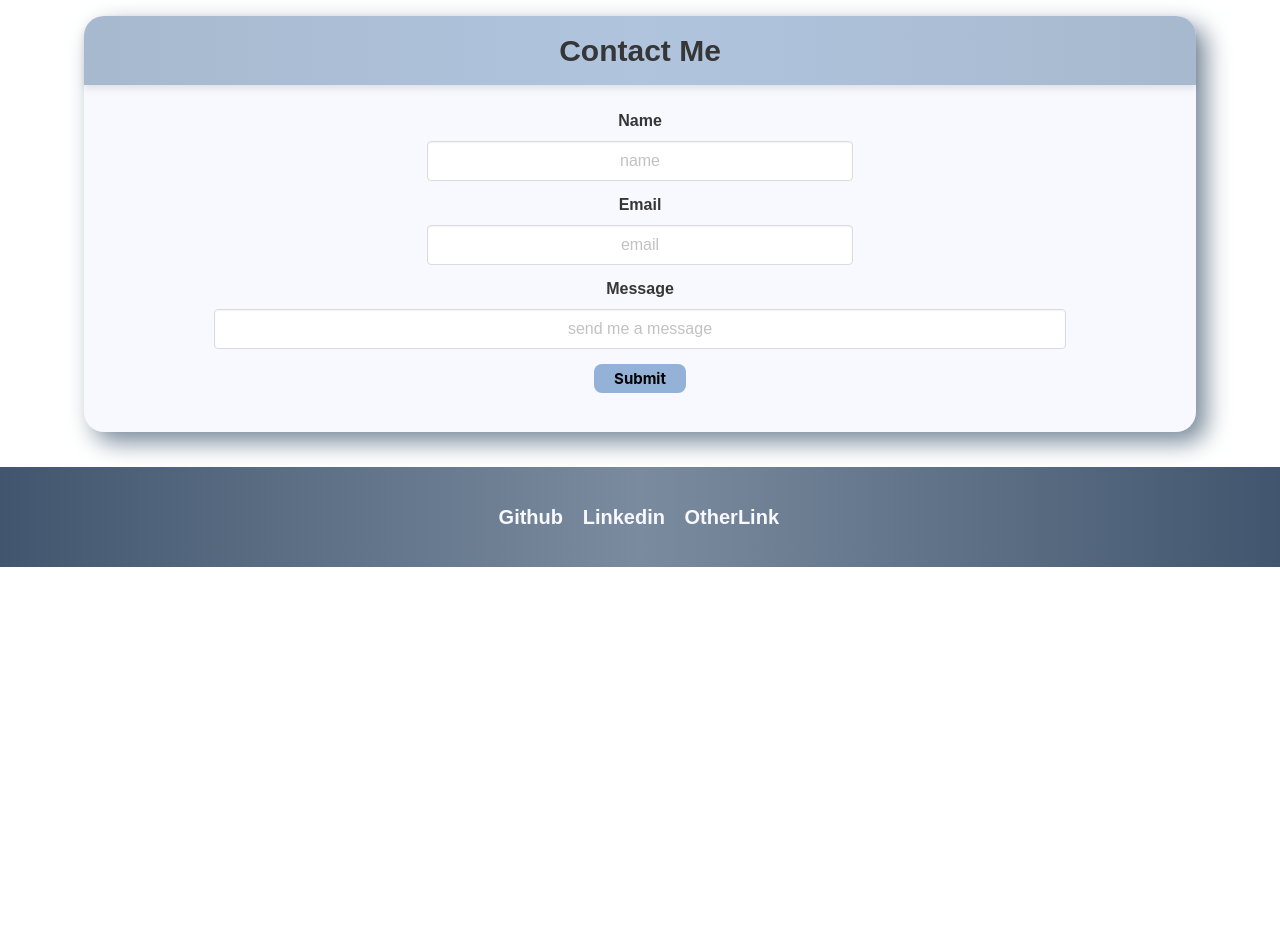
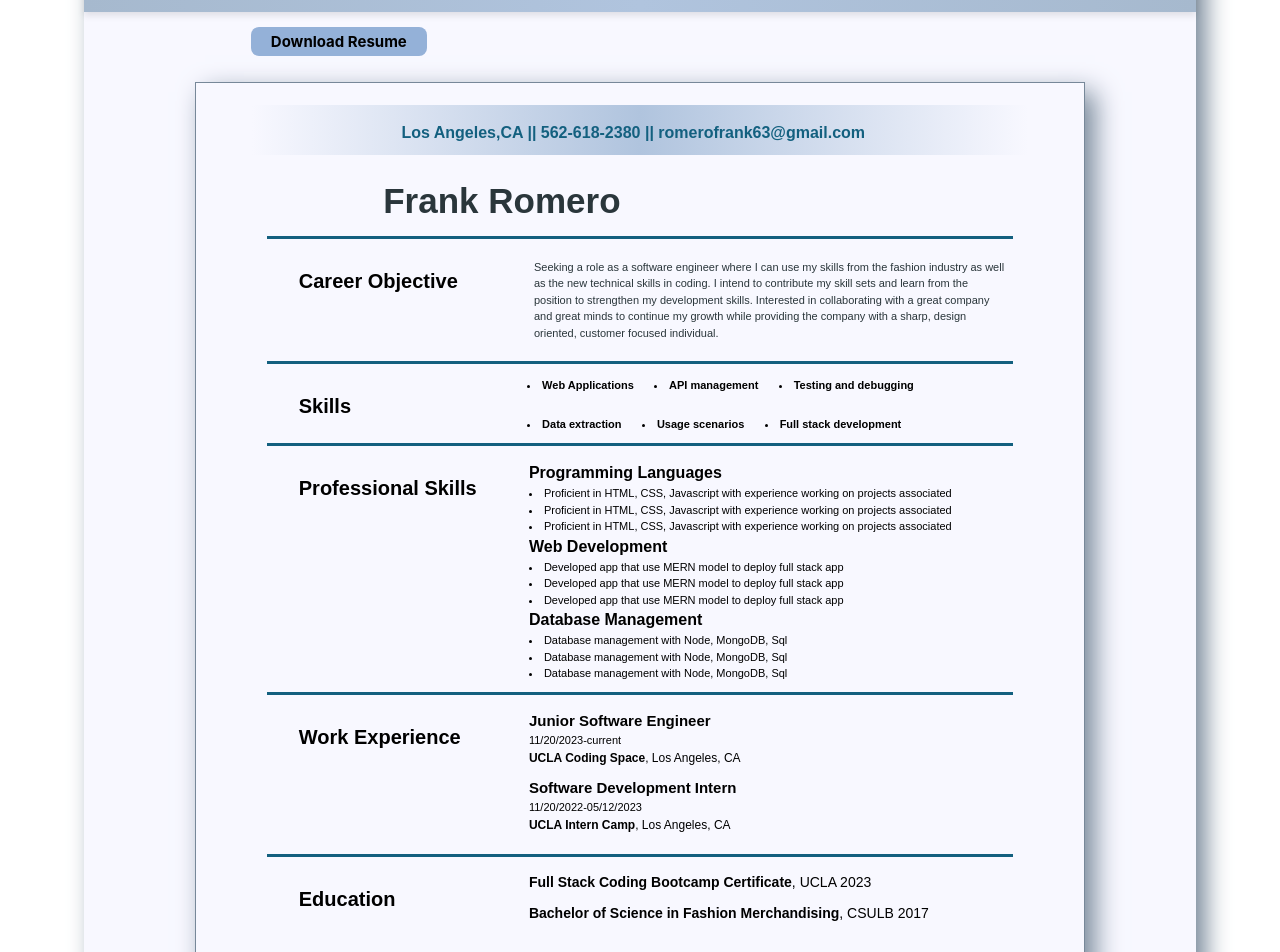
Before and after one commit to FROMERO63/ReactToMyPortfolio, a React (Vite) app: page / in a window 1280 px wide. Shown: the part 1740-2692 px from the top of the page. Before the commit the page ends 2307 px from the top, so only its background shows below. Built offline with nearby package versions, Linux system fonts and the light colour scheme.

Commit message:
added resume section and styled it

```diff
--- a/src/components/UI/Resume.jsx
+++ b/src/components/UI/Resume.jsx
@@ -1,12 +1,71 @@
 export default function Resume() {
     return (
-      <section className="resumeContainer">
-        <div>
-            Resume here
+      <section id="resumeContainer">
+        <div class="card" id="resumeCard">
+          <header class="card-header" id="resumeHeader">
+            <p class="card-header-title">Resume</p>
+          </header>
+          <button id="downloadButton">Download Resume</button>
+          <div class="card-content" id="resumeContent">
+              <div id="resumeTitleContainer">
+              <p id="resumeTitle" >Los Angeles,CA || 562-618-2380 || romerofrank63@gmail.com</p>
+              </div>
+              <div id="resumeName">
+              <p class="resumeFontColor">Frank Romero</p>
+              </div>
+              <div  id="resumeSection">
+                <p class="column is-one-third" id="resumeSectionTitle">Career Objective</p>
+                <p class="resumeFontColor" id="careerObjective">Seeking a role as a software engineer where I can use my skills from the fashion industry as well as the new technical skills in coding. I intend to contribute my skill sets and learn from the position to strengthen my development skills. Interested in collaborating with a great company and great minds to continue my growth while providing the company with a sharp, design oriented, customer focused individual.</p>
+              </div>
+              <div id="resumeSection">
+                <p class="column is-one-third" id="resumeSectionTitle">Skills</p>
+                <div class="columns is-multiline" >
+                <li class="skillsList">Web Applications</li>
+                <li class="skillsList">API management</li>
+                <li class="skillsList">Testing and debugging</li>
+                <li class="skillsList">Data extraction</li>
+                <li class="skillsList">Usage scenarios</li>
+                <li class="skillsList">Full stack development</li>
+                </div>
+              </div>
+              <div id="resumeSection">
+                <p class="column is-one-third" id="resumeSectionTitle">Professional Skills</p>
+                <div >
+                <p class="skillsTitles">Programming Languages</p>
+                <li class="professionalSkillsList">Proficient in HTML, CSS, Javascript with experience working on projects associated</li>
+                <li class="professionalSkillsList">Proficient in HTML, CSS, Javascript with experience working on projects associated</li>
+                <li class="professionalSkillsList">Proficient in HTML, CSS, Javascript with experience working on projects associated</li>
+                <p class="skillsTitles">Web Development</p>
+                <li class="professionalSkillsList">Developed app that use MERN model to deploy full stack app</li>
+                <li class="professionalSkillsList">Developed app that use MERN model to deploy full stack app</li>
+                <li class="professionalSkillsList">Developed app that use MERN model to deploy full stack app</li>
+                <p class="skillsTitles">Database Management</p>
+                <li class="professionalSkillsList">Database management with Node, MongoDB, Sql</li>
+                <li class="professionalSkillsList">Database management with Node, MongoDB, Sql</li>
+                <li class="professionalSkillsList">Database management with Node, MongoDB, Sql</li>
+                </div>
+              </div>
+              <div id="resumeSection">
+                <p class="column is-one-third" id="resumeSectionTitle">Work Experience</p>
+                <div >
+                <p class="expereinceJob">Junior Software Engineer</p>
+                <p class="experienceInfo"> 11/20/2023-current</p>
+                <p class="experienceLocation"><b>UCLA Coding Space</b>, Los Angeles, CA</p>
+                <p class="expereinceJob">Software Development Intern</p>
+                <p class="experienceInfo"> 11/20/2022-05/12/2023</p>
+                <p class="experienceLocation"><b>UCLA Intern Camp</b>, Los Angeles, CA</p>
+                </div>
+              </div>
+              <div id="resumeSectionEnd">
+                <p class="column is-one-third" id="resumeSectionTitle">Education</p>
+                <div >
+                <p class="education"><b>Full Stack Coding Bootcamp Certificate</b>, UCLA 2023</p>
+                <p class="education"><b>Bachelor of Science in Fashion Merchandising</b>, CSULB 2017</p>
+                </div>
+              </div>
+            </div>
+            <br></br>
         </div>
-        <button>
-            Download Resume
-        </button>
       </section>
     );
   }
--- a/src/index.css
+++ b/src/index.css
@@ -43,6 +43,7 @@
 #portfolioLink:hover {
     cursor: pointer;
 }
+
 
 #resumeLink {
     font-size: 25px;
@@ -261,3 +262,150 @@
 .footerLinks {
     padding: 0 5px;
 }
+
+/* Resume section*/
+#resumeContainer{
+    background-color: transparent;
+    margin: 25px 10px;
+    padding: 10px;
+}
+
+#resumeCard{
+    background-color: ghostwhite;
+    border-radius: 20px;
+    box-shadow: 10px 10px 25px lightslategray;
+}
+
+#resumeHeader {
+    background:linear-gradient( to right, rgb(166, 185, 206), lightsteelblue, rgb(166, 185, 206));
+    border-top-right-radius: 20px;
+    border-top-left-radius: 20px;
+    font-size: 30px;
+    padding-left: 5%;
+}
+
+#resumeContent {
+    padding: 2% 5%;
+    height: fit-content;
+    border-style: solid;
+    margin: 1% 10%;
+    border-color: lightslategray;
+    border-width: 0.5px;
+    box-shadow: 10px 10px 25px lightslategray;
+}
+
+#resumeTitleContainer {
+    background:linear-gradient( to right, ghostwhite, lightsteelblue, ghostwhite);
+    display: flex;
+    padding-left: 20px;
+    height: 50px;
+    padding: 2%;
+    text-align: center;
+}
+
+#resumeName {
+    margin: 15px;
+    display: flex;
+    padding: 5px 20% 8px 15%;
+    font-size: 35px;
+    border-bottom: solid ;
+    border-bottom-color: rgb(19, 96, 127);
+    font-weight: bold;
+}
+
+#resumeSection {
+    margin: 15px;
+    display: flex;
+    padding-left: 20px;
+    padding-bottom: 10px;
+    border-bottom: solid ;
+    border-bottom-color: rgb(19, 96, 127);
+    height: fit-content;
+}
+
+#resumeSectionEnd {
+    margin: 15px;
+    display: flex;
+    padding-left: 20px;
+    padding-bottom: 10px;
+    height: fit-content;
+}
+
+#resumeTitle {
+    font-weight: bold;
+    text-align: center;
+    color:rgb(19, 96, 127);
+    padding: 0 18%
+}
+
+.skillsList {
+    font-size: 11px;
+    font-weight: bold;
+    padding: 2%;
+
+   }
+
+.professionalSkillsList {
+    font-size: 11px;
+
+   }
+
+.expereinceJob {
+    font-size: 15px;
+    font-weight: bold;
+
+   }
+
+.experienceInfo {
+    font-size: 11px;
+
+   }
+
+.experienceLocation {
+    font-size: 12px;
+    padding-bottom: 10px;
+
+   }
+
+.education {
+    font-size: 14px;
+    padding-bottom: 10px;
+}
+
+.resumeFontColor {
+    color:rgb(42, 54, 59);
+}
+
+.skillsTitles {
+    font-weight: bold;
+}
+
+#resumeSectionTitle {
+    float: left;
+    font-size: 20px;
+    font-weight: bold;
+}
+
+#careerObjective {
+    margin: 5px;
+    padding-bottom: 5px;
+    max-width: 490px;
+    font-size: 11px;
+}
+
+#downloadButton {
+    margin: 15px 15%;
+    font-weight: bold;
+    padding: 5px 20px;
+    font-size: 15px;
+    border-radius: 8px;
+    border: none;
+    background-color: rgb(148, 177, 216);
+    transition-duration: 0.4s;
+ }
+
+ #downloadButton:hover {
+     background-color: rgb(78, 135, 211);
+     color: white;
+     cursor: pointer;
+ }
```
